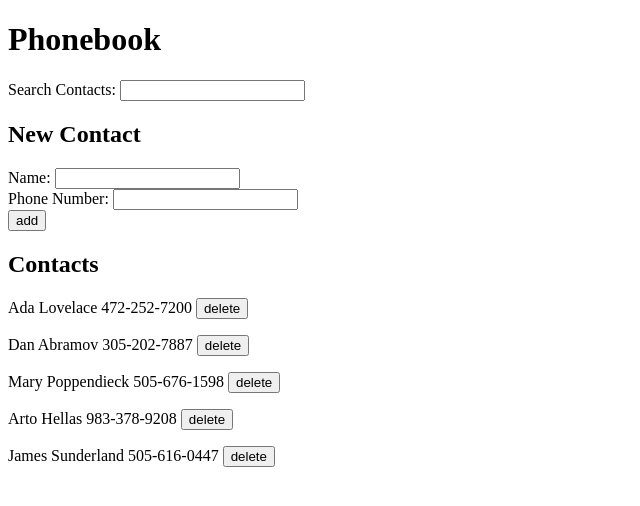
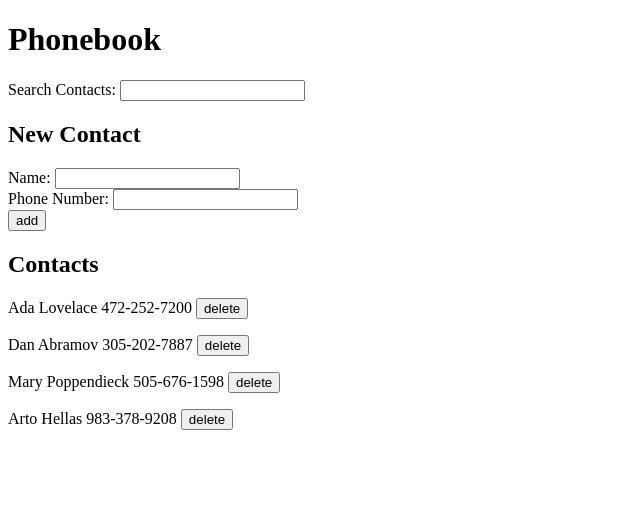
Before and after one commit to kimarimt/fullstack_open, a React (Vite) app in the folder part2/phonebook/: page / in a window 1280 px wide. Shown: the top 506 px of the page, without its empty margins (0-640 px from the left). Built offline with nearby package versions, Linux system fonts and the light colour scheme; data requests are answered from the project's data file.

Commit message:
finished exercise 2.17

```diff
--- a/part2/phonebook/db.json
+++ b/part2/phonebook/db.json
@@ -19,11 +19,6 @@
       "id": "942",
       "name": "Arto Hellas",
       "phoneNumber": "983-378-9208"
-    },
-    {
-      "id": "418",
-      "name": "James Sunderland",
-      "phoneNumber": "505-616-0447"
     }
   ]
 }
--- a/part2/phonebook/src/App.jsx
+++ b/part2/phonebook/src/App.jsx
@@ -59,9 +59,15 @@ export default function App() {
   async function deleteContact(contactId) {
     const existingContact = contacts.find(contact => contact.id === contactId)
 
-    if (confirm(`Delete ${existingContact.name}`))
-    await contactService.deleteContact(contactId)
-    setContacts(contacts.filter(contact => contact.id !== contactId))
+    if (confirm(`Delete ${existingContact.name}`)) {
+      try {
+        await contactService.deleteContact(contactId)
+        setContacts(contacts.filter(contact => contact.id !== contactId))
+      } catch (e) {
+        const message = e.response.data
+        toggleNotification(`${existingContact.name} ${message}`, 'red')
+      }
+    }
   }
 
   function toggleNotification(message, color='green') {
```
